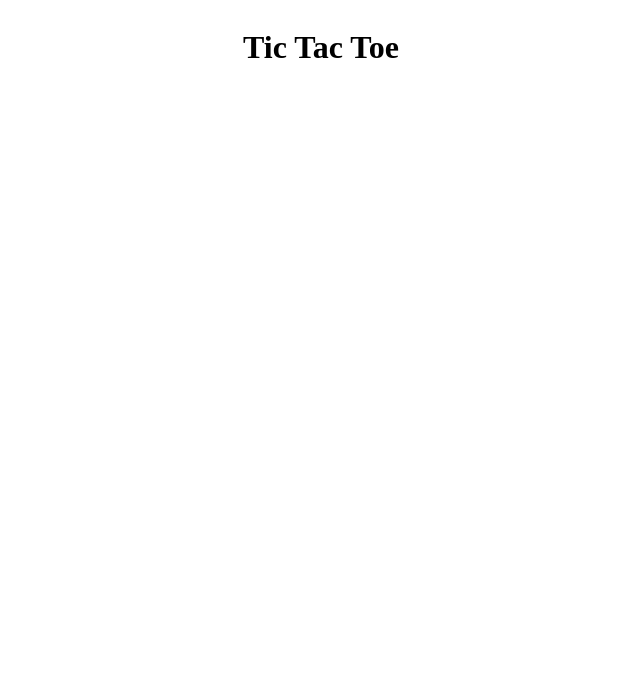
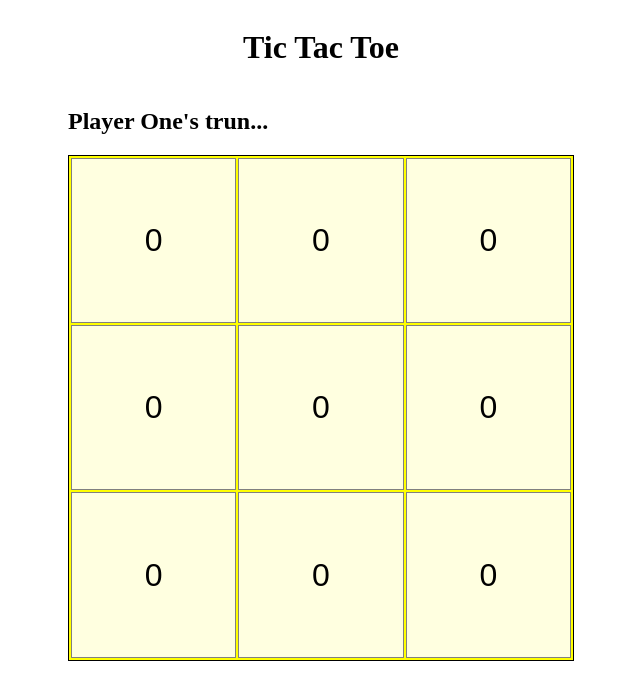
Before and after one commit to wnkinc/odin-tic_tac-toe, a plain HTML site: page index.html in a window 1280 px wide. Shown: the whole page, without its empty margins (319-959 px from the left). Drawn offline with Linux system fonts and the light colour scheme.

Commit message:
Add basic UI

```diff
--- a/index.html
+++ b/index.html
@@ -9,5 +9,9 @@
 </head>
 <body>
     <h1>Tic Tac Toe</h1>
+    <div class="container">
+        <h2 class="turn"></h2>
+        <div class="board"></div>
+    </div>
 </body>
 </html>
--- a/script.js
+++ b/script.js
@@ -132,7 +132,8 @@ const GameControllerModule = (() => {
 
         return {
             playRound,
-            getActivePlayer
+            getActivePlayer,
+            getBoard: board.getBoard
         };
     }
 
@@ -141,4 +142,45 @@ const GameControllerModule = (() => {
     };
 })();
 
-const game = GameControllerModule.GameController();
+//********************* UI ****************************
+function ScreenController() {
+    const game = GameControllerModule.GameController();
+    const playerTurnDiv = document.querySelector('.turn');
+    const boardDiv = document.querySelector('.board');
+
+    const updateScreen = () => {
+        boardDiv.textContent = '';
+
+        const board = game.getBoard();
+        const activePlayer = game.getActivePlayer();
+
+        playerTurnDiv.textContent = `${activePlayer.name}'s trun...`
+
+        board.forEach((row, rowIndex) => {
+            row.forEach((cell, columnIndex) => {
+                const cellButton = document.createElement('button');
+                cellButton.classList.add('cell');
+
+                cellButton.dataset.column = columnIndex;
+                cellButton.dataset.row = rowIndex;
+                cellButton.textContent = cell.getValue();
+                boardDiv.appendChild(cellButton);
+            });
+        });
+    };
+
+    function clickHandlerBoard(e) {
+        const selectedColumn = e.target.dataset.column;
+        const selectedRow = e.target.dataset.row;
+
+        if(!selectedColumn || !selectedRow) return;
+
+        game.playRound(selectedRow, selectedColumn);
+        updateScreen();
+    }
+    boardDiv.addEventListener('click', clickHandlerBoard);
+
+    updateScreen();
+}
+
+ScreenController();
--- a/styles.css
+++ b/styles.css
@@ -4,3 +4,26 @@ body {
     justify-content: center;
     align-items: center;
 }
+
+.board {
+    display: grid;
+    height: 500px;
+    width: 500px;
+    grid-template-columns: repeat(3, 1fr);
+    grid-template-rows: repeat(3, 1fr);
+    border: 1px solid black;
+    gap: 2px;
+    padding: 2px;
+    background-color: yellow;
+  }
+
+  .cell {
+    display: flex;
+    justify-content: center;
+    align-items: center;
+    text-align: center;
+    font-size: 2rem;
+    border: 1px solid grey;
+    background: lightyellow;
+    cursor: pointer;
+  }
```
